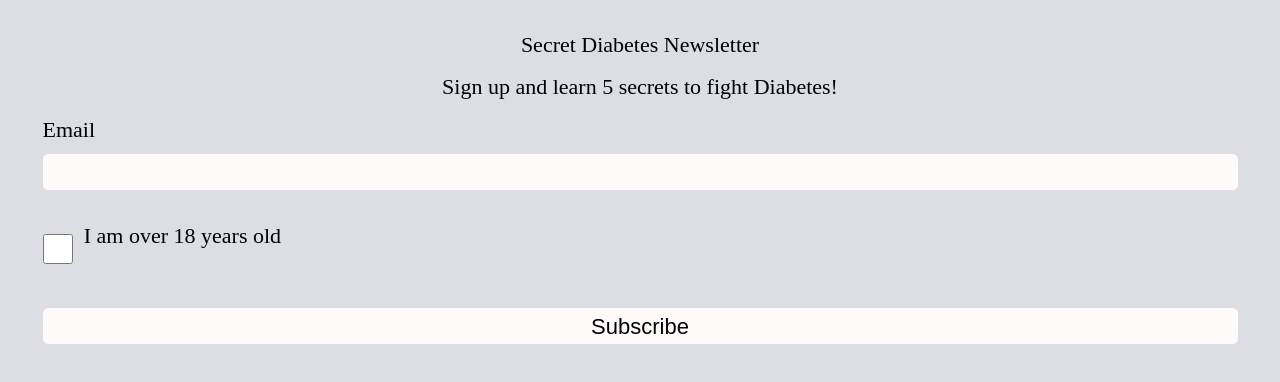
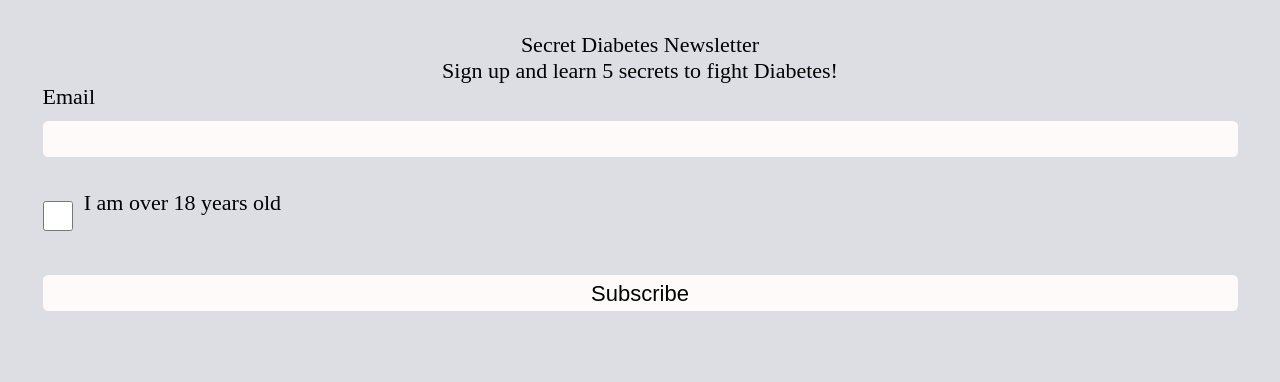
Before and after one commit to Educational-Web-Design-Kevin/lab3, a plain HTML site: page index.html in a window 1280 px wide. Drawn offline with nearby package versions, Linux system fonts and the light colour scheme.

Commit message:
Remove a group of selectors, input, h1, and p

```diff
--- a/css/screen.css
+++ b/css/screen.css
@@ -223,12 +223,6 @@ input {
   margin: 0.50em 0 1em 0; /*8/16=0.50 AND 16/16=1*/
 }
 
-h1,
-p,
-#input-submit {
-  padding-bottom: 0.75em; /*12/16=0.75*/
-}
-
 #email {
   max-width: 100%;
 }
```
